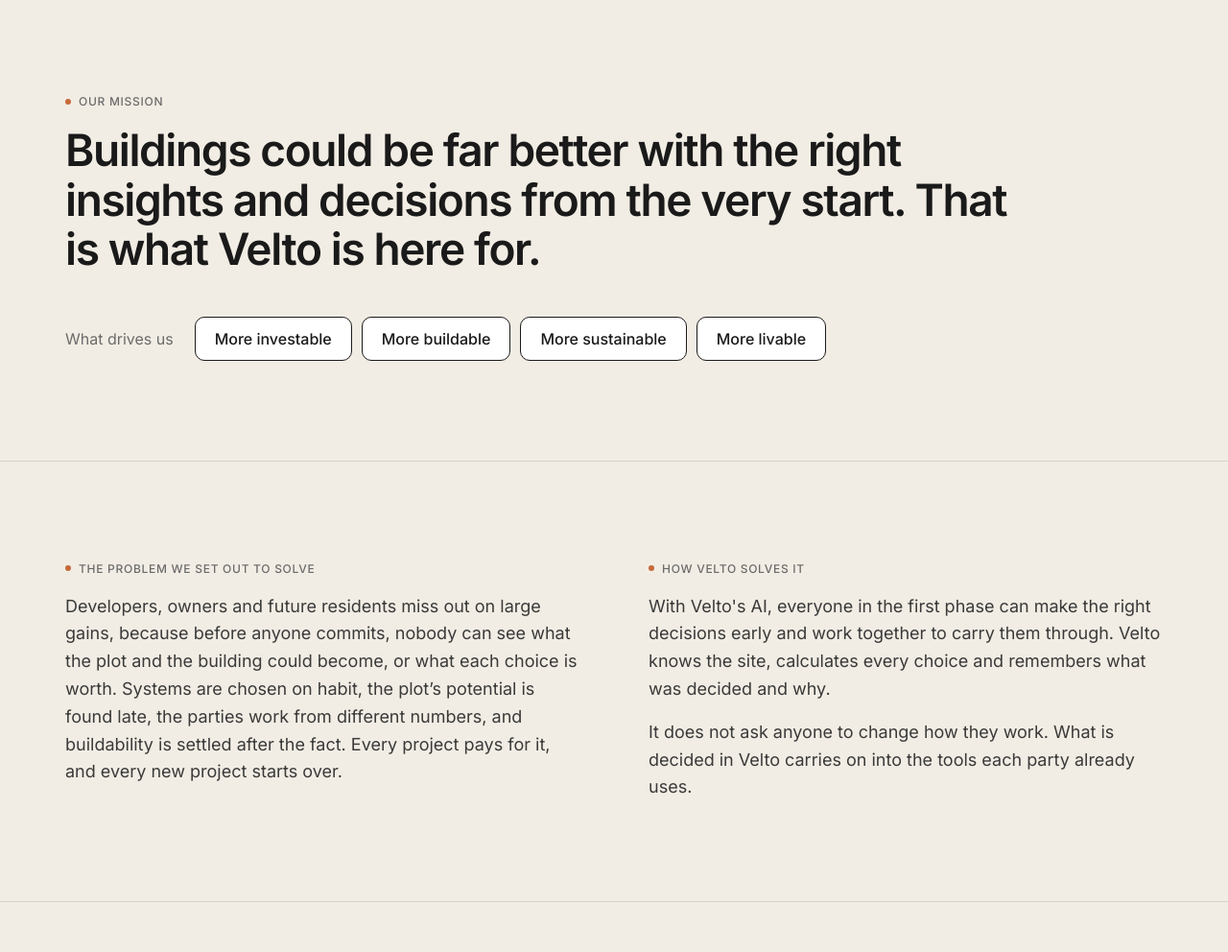
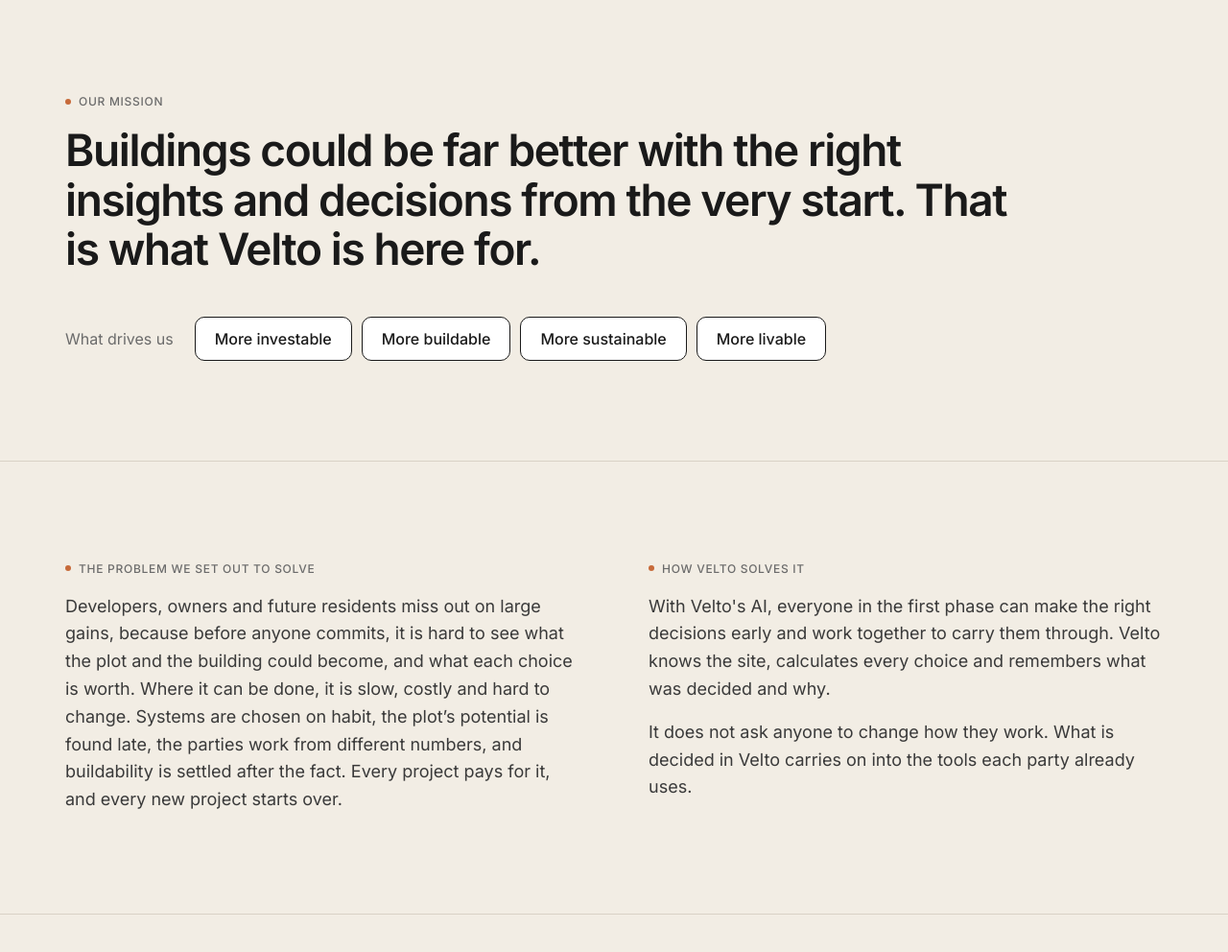
Before and after one commit to heartwood-nordic/velto-landing-draft, a plain HTML site: page v7/about.html in a window 1280 px wide. Shown: the part 104-1096 px from the top of the page at 96% size. Drawn offline with Linux system fonts and the light colour scheme.

Commit message:
v7: problem lead 'hard to see … slow, costly and hard to change' (Jesper 24 Nov)

```diff
--- a/v7/about.html
+++ b/v7/about.html
@@ -14,7 +14,7 @@
 
 <section><div class="w two" style="display:grid;grid-template-columns:1fr 1fr;gap:72px">
  <div><div class="eb">The problem we set out to solve</div>
- <p style="font-size:18px">Developers, owners and future residents miss out on large gains, because before anyone commits, nobody can see what the plot and the building could become, or what each choice is worth. Systems are chosen on habit, the plot’s potential is found late, the parties work from different numbers, and buildability is settled after the fact. Every project pays for it, and every new project starts over.</p></div>
+ <p style="font-size:18px">Developers, owners and future residents miss out on large gains, because before anyone commits, it is hard to see what the plot and the building could become, and what each choice is worth. Where it can be done, it is slow, costly and hard to change. Systems are chosen on habit, the plot’s potential is found late, the parties work from different numbers, and buildability is settled after the fact. Every project pays for it, and every new project starts over.</p></div>
  <div><div class="eb">How Velto solves it</div>
  <p style="font-size:18px">With Velto's AI, everyone in the first phase can make the right decisions early and work together to carry them through. Velto knows the site, calculates every choice and remembers what was decided and why.</p>
  <p style="font-size:18px;margin-top:16px">It does not ask anyone to change how they work. What is decided in Velto carries on into the tools each party already uses.</p></div>
```
Also changed, not shown: v7/index.html (+1 -1 lines).
